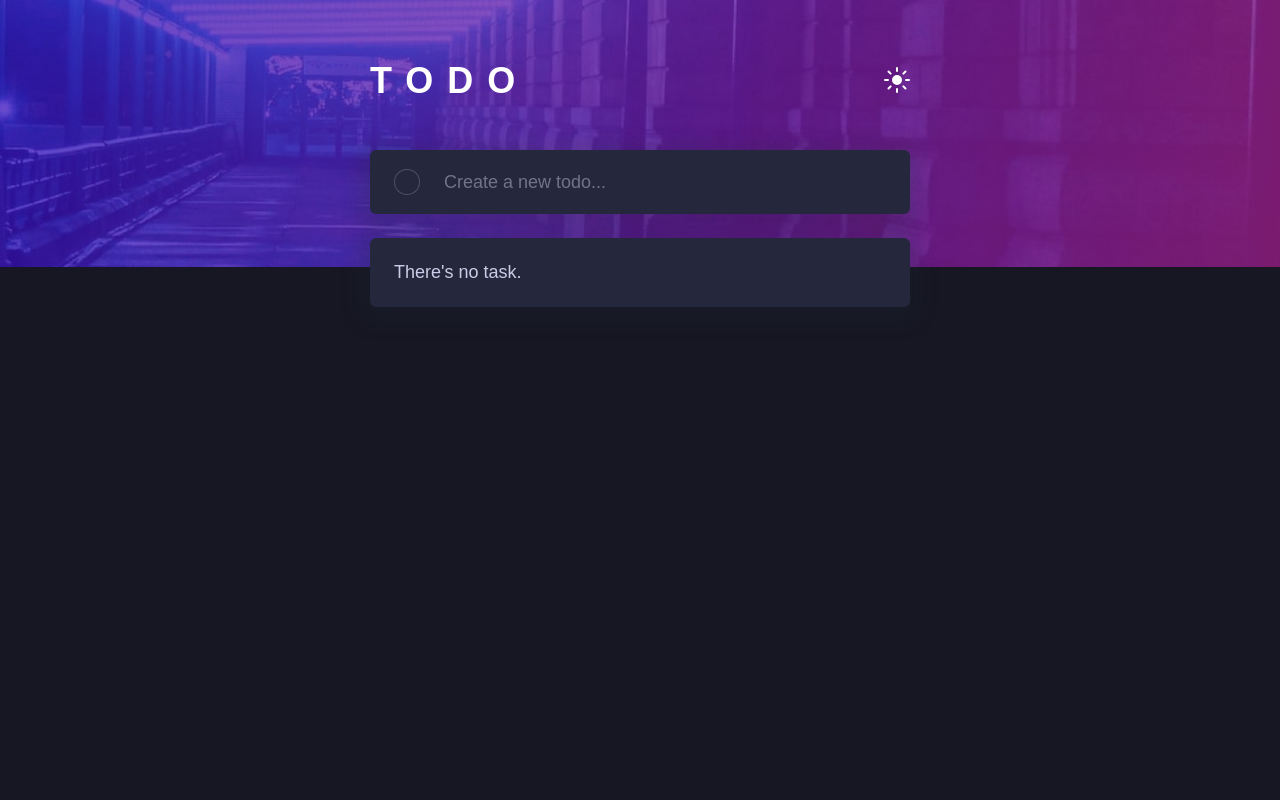
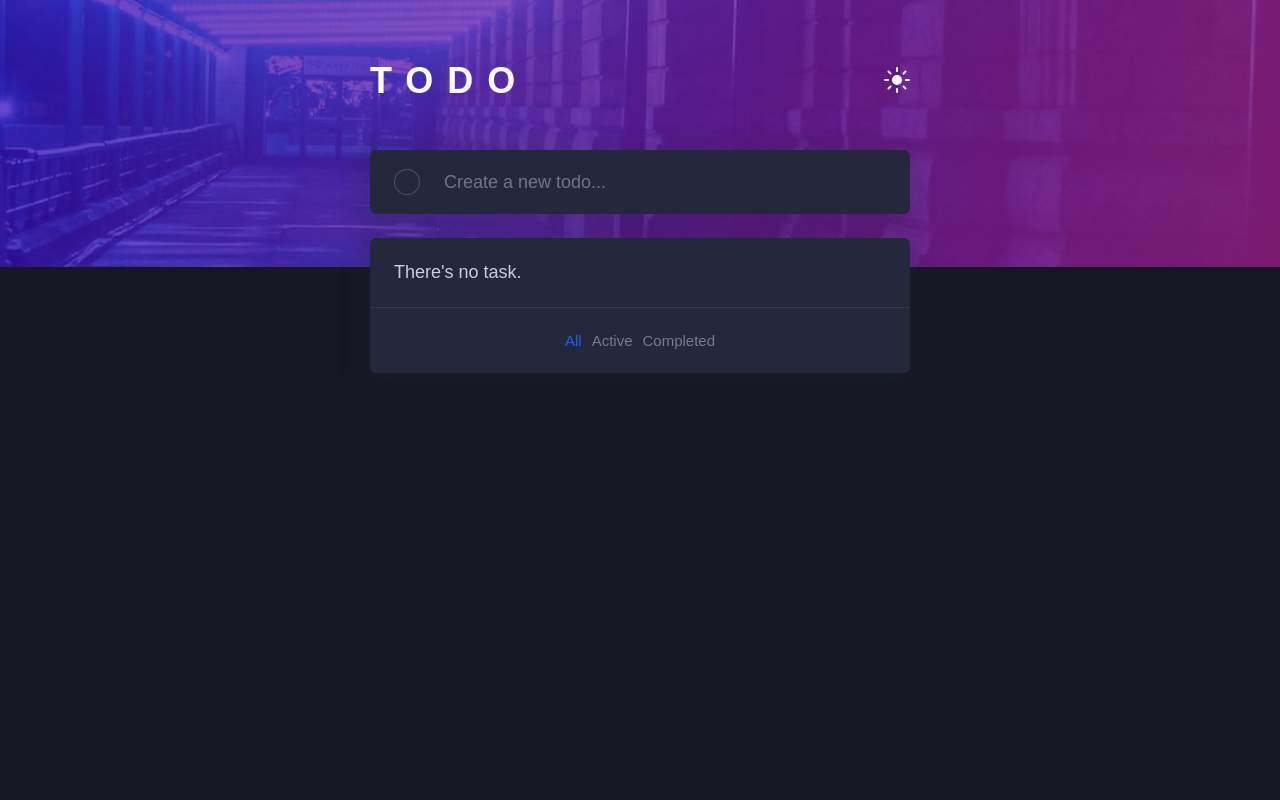
Before and after one commit to ClaireKarsenti/ToDo, a React (Create React App) app: page / in a window 1280 px wide. Shown: the top 800 px of the page. Built offline with nearby package versions, Linux system fonts and the light colour scheme.

Commit message:
Added filter buttons when 'there is no task' message is active

```diff
--- a/src/App.css
+++ b/src/App.css
@@ -172,12 +172,12 @@ TodoForm
   background: var(--dark-very-dark-grayish-blue);
 }
 .wrapper.dark .checkbox-border-wrap:hover {
-background: linear-gradient(
+  background: linear-gradient(
     120deg,
     rgba(87, 221, 255, 1) 0%,
     rgba(192, 88, 243, 1) 100%
-  );}
-
+  );
+}
 
 .checkbox {
   display: flex;
@@ -247,6 +247,10 @@ TodoList
 }
 .todo-list-section .info-text {
   padding: 2.4rem;
+  border-bottom: 0.1rem solid var(--very-light-grayish-blue);
+}
+.wrapper.dark .todo-list-section .info-text {
+  border-bottom: 0.1rem solid var(--dark-very-dark-grayish-blue-hover);
 }
 .todo-list {
   list-style: none;
@@ -307,7 +311,12 @@ TodoList
   color: rgb(24, 99, 238);
   font-weight: 500;
 }
-
+.todo-filter {
+  /*Only when there is no task*/
+  display: flex;
+  justify-content: center;
+  padding: 2.4rem;
+}
 /*
 ===============
 Footer
--- a/src/components/TodoList.tsx
+++ b/src/components/TodoList.tsx
@@ -37,7 +37,26 @@ const TodoList: FC<TodoListProps> = ({
       <section className="todo-list-section">
         {/* The todo list */}
         {list.length < 1 ? (
-          <p className="info-text">There's no {noTodoText}.</p>
+          <>
+            <p className="info-text">There's no {noTodoText}.</p>
+            <div className="todo-filter">
+              <div className="control-btn group filter-control-for-desktop">
+                <TodoFilterButton
+                  filterStatus={filterStatus}
+                  setFilterStatus={setFilterStatus}
+                />
+              </div>
+            </div>
+            {/* For Mobile */}
+            <section className="filter-control-for-mobile">
+              <div className="control-btn group">
+                <TodoFilterButton
+                  filterStatus={filterStatus}
+                  setFilterStatus={setFilterStatus}
+                />
+              </div>
+            </section>
+          </>
         ) : (
           <ul>
             <TodoItems tasks={list} setList={setList} removeItem={removeItem} />
```
